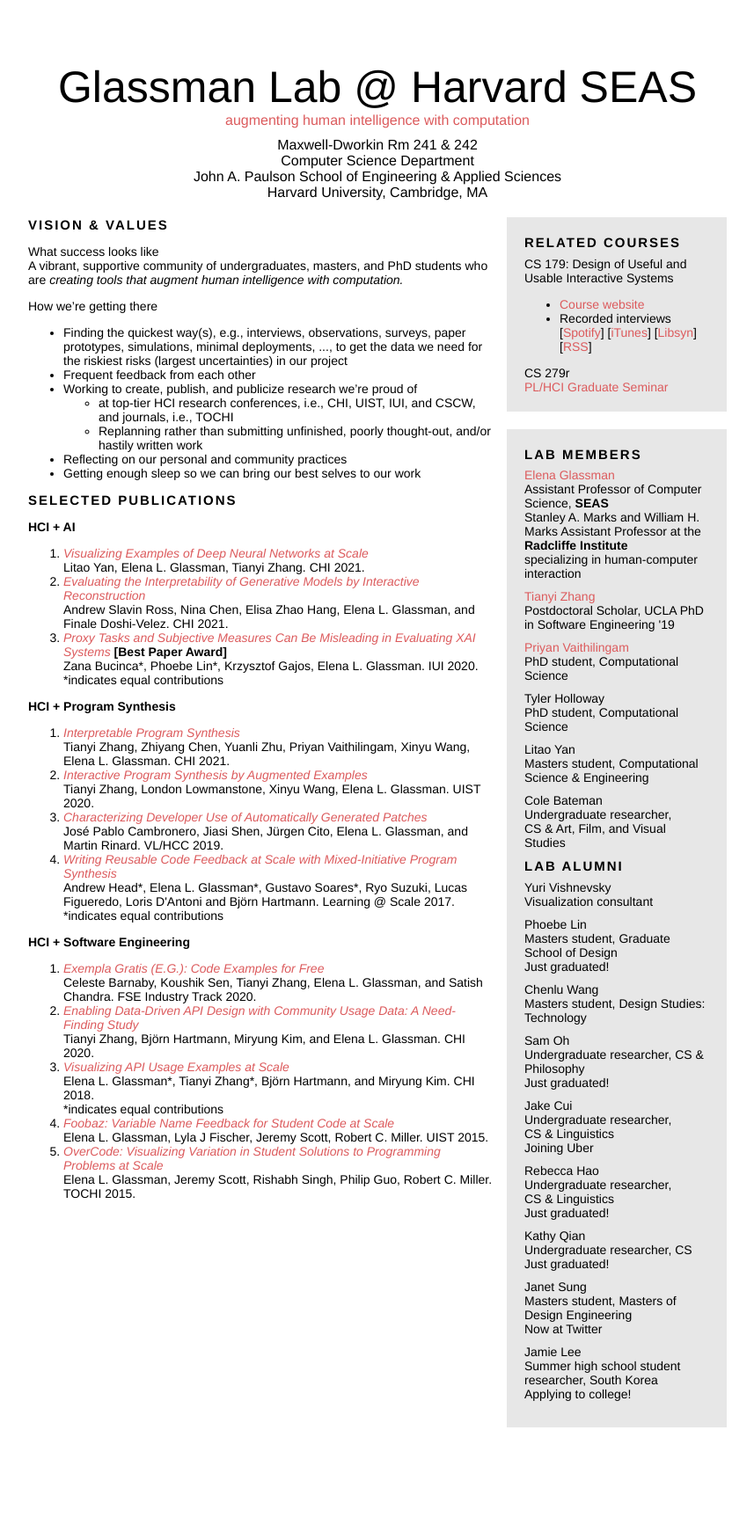
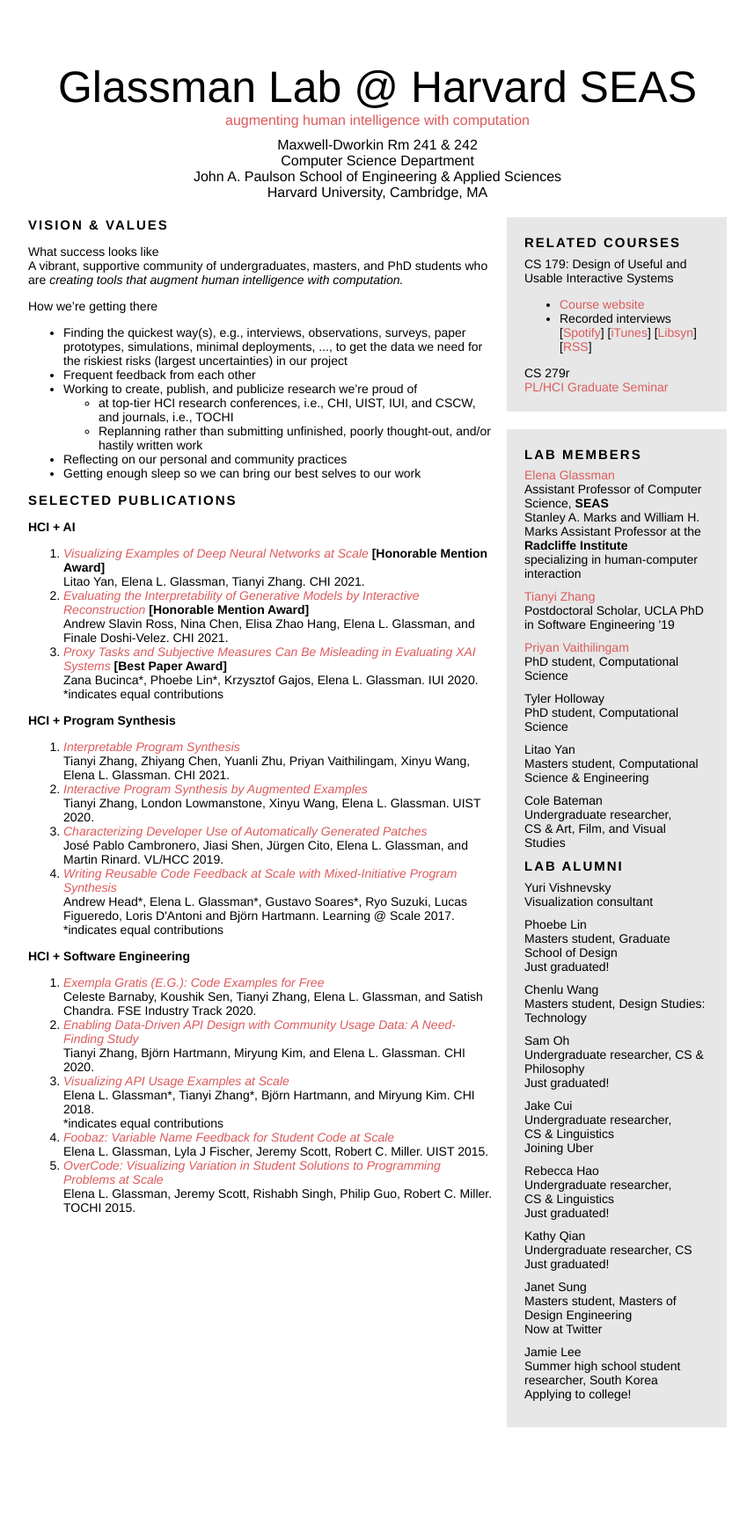
Before and after one commit to eglassman/eglassman.github.io, a Jekyll site: the page built from index.html, in a window 1280 px wide. Shown: the whole page at 88% size, without its empty margins (211-1068 px from the left). Built offline with Jekyll 4.4.1, drawn with Linux system fonts in a browser that asks for light colours.

Commit message:
added paper awards

```diff
--- a/index.html
+++ b/index.html
@@ -67,10 +67,10 @@ layout: default
       </p>
 
       <ol>
-        <li><em><a href="papers/examplenet_chi2021.pdf">Visualizing Examples of Deep Neural Networks at Scale</a></em>
+        <li><em><a href="papers/examplenet_chi2021.pdf">Visualizing Examples of Deep Neural Networks at Scale</a></em> <b>[Honorable Mention Award]</b>
           <br/>Litao Yan, Elena L. Glassman, Tianyi Zhang. CHI 2021.
         </li>
-        <li><em><a href="papers/evalGenModels_chi2021.pdf">Evaluating the Interpretability of Generative Models by Interactive Reconstruction</a></em>
+        <li><em><a href="papers/evalGenModels_chi2021.pdf">Evaluating the Interpretability of Generative Models by Interactive Reconstruction</a></em> <b>[Honorable Mention Award]</b>
           <br/>Andrew Slavin Ross, Nina Chen, Elisa Zhao Hang, Elena L. Glassman, and Finale Doshi-Velez. CHI 2021.
         </li>
         <li><em><a href="papers/bucinca_iui20_proxy.pdf">Proxy Tasks and Subjective Measures Can Be Misleading in Evaluating XAI Systems</a></em> <b>[Best Paper Award]</b>
```
